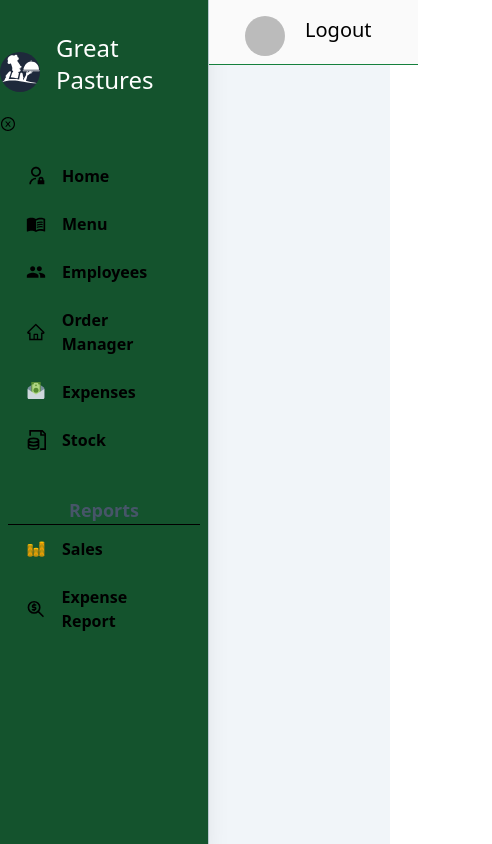
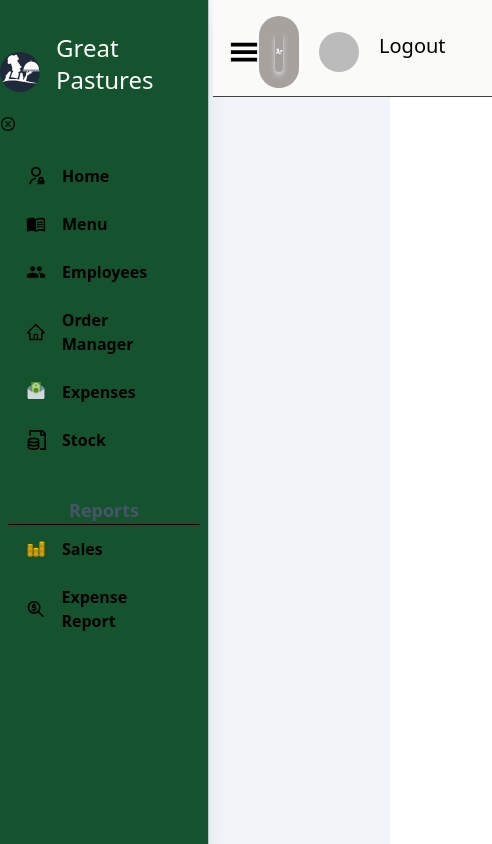
Before and after one commit to dennoh-mzoefu/point-of-sale, a React (Vite) app: page /login in a window 390 px wide. Shown: the whole page, 492 px wide, since content can reach past the window. Built offline with nearby package versions, Linux system fonts and the light colour scheme; no server answers; the database is empty; sample sign-in values are in the browser's storage.

Commit message:
responsivenes

```diff
--- a/src/components/Navbar.jsx
+++ b/src/components/Navbar.jsx
@@ -3,17 +3,34 @@ import { useAuthState } from "react-firebase-hooks/auth";
 import { BiUserCircle } from "react-icons/bi";
 import logo from "../assets/resturant-logo.svg";
 import { GrNotification } from "react-icons/gr";
+import { GiHamburgerMenu } from "react-icons/gi";
 import { auth } from "../../utils/firebase";
+// import logo from "../assets/resturant-logo.svg";
 
-function Navbar() {
+function Navbar({ activeMenu, setActiveMenu, screenSize, setScreenSize }) {
   const [user, loading] = useAuthState(auth);
   console.log({ user });
   const handleLogout = () => {
     auth.signOut();
   };
+  const handleSidebar = () => {
+    setActiveMenu(!activeMenu);
+  };
   return (
-    <div className="overflow-hidden  sticky top-0 z-10 flex justify-between w-full p-4 items-center bg-zinc-50  border-b pb-2 border-b-green-700">
+    <div className="overflow-hidden mx-1 sticky top-0 z-10 flex justify-between w-full p-4 items-center bg-stone-50  border-b pb-2 border-b-stone-700">
+      <div className="">
+        <GiHamburgerMenu
+          className="text-3xl cursor-pointer"
+          onClick={() => handleSidebar()}
+        />
+      </div>
       <div className="flex items-center"></div>
+      <div className="bg-stone-400 p-4 rounded-full">
+        <img
+          src={logo}
+          className="h-10 shadow-md drop-shadow-lg shadow-slate-200 rounded-full w-fit  "
+        />
+      </div>
       <div className="flex">
         {user && (
           <img
```
